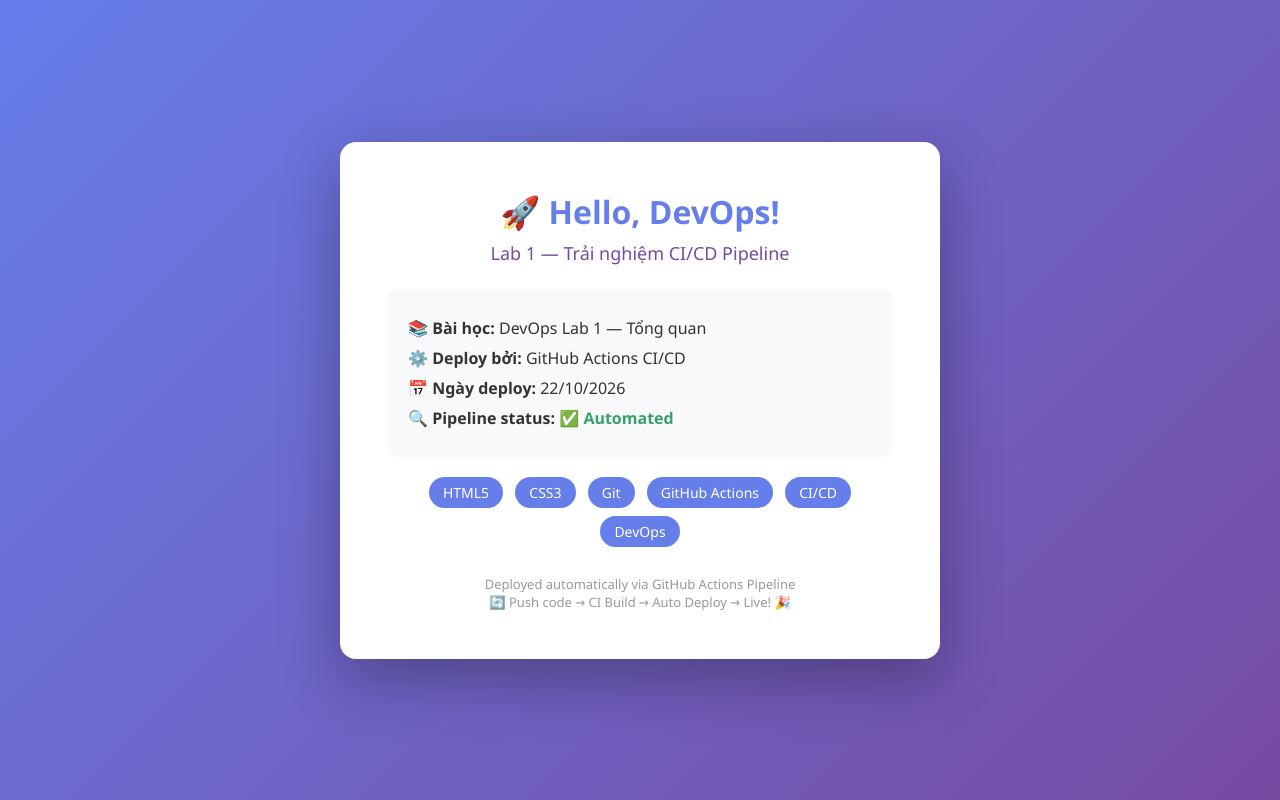
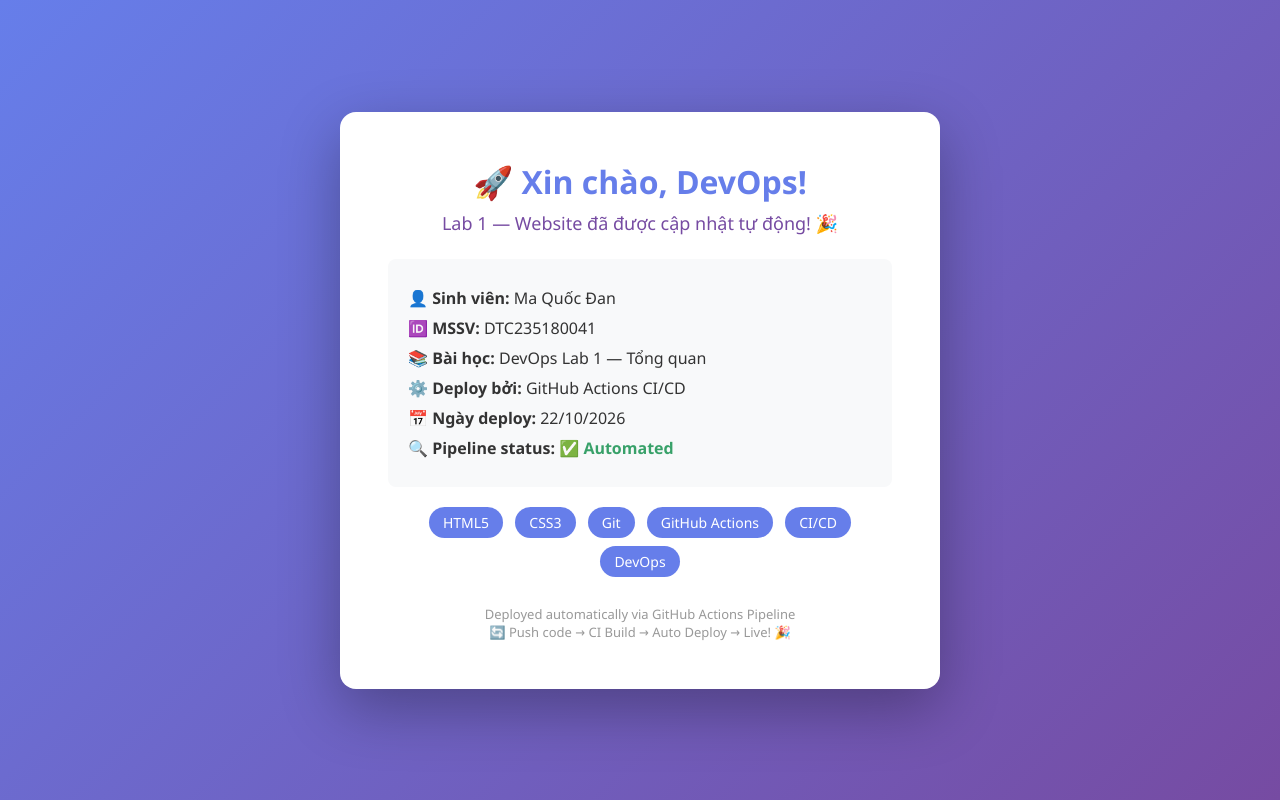
Before and after one commit to quocdan31/devops-lab1-mysite, a plain HTML site: page index.html in a window 1280 px wide. Drawn offline with Linux system fonts and the light colour scheme.

Commit message:
update: change title to Vietnamese and add student info Ma Quoc Dan - DTC235180041

```diff
--- a/index.html
+++ b/index.html
@@ -42,14 +42,16 @@
 </head>
 <body>
     <div class="container">
-        <h1>&#x1F680; Hello, DevOps!</h1>
-        <h2>Lab 1 — Trải nghiệm CI/CD Pipeline</h2>
+        <h1>🚀 Xin chào, DevOps!</h1>
+        <h2>Lab 1 — Website đã được cập nhật tự động! 🎉</h2>
 
         <div class="info">
-            <p>&#x1F4DA; <strong>Bài học:</strong> DevOps Lab 1 — Tổng quan</p>
-            <p>&#x2699;&#xFE0F; <strong>Deploy bởi:</strong> GitHub Actions CI/CD</p>
-            <p>&#x1F4C5; <strong>Ngày deploy:</strong> <span id="date"></span></p>
-            <p>&#x1F50D; <strong>Pipeline status:</strong> <span class="status">&#x2705; Automated</span></p>
+            <p>👤 <strong>Sinh viên:</strong> Ma Quốc Đan</p>
+            <p>🆔 <strong>MSSV:</strong> DTC235180041</p>
+            <p>📚 <strong>Bài học:</strong> DevOps Lab 1 — Tổng quan</p>
+            <p>⚙️ <strong>Deploy bởi:</strong> GitHub Actions CI/CD</p>
+            <p>📅 <strong>Ngày deploy:</strong> <span id="date"></span></p>
+            <p>🔍 <strong>Pipeline status:</strong> <span class="status">✅ Automated</span></p>
         </div>
 
         <div>
```
